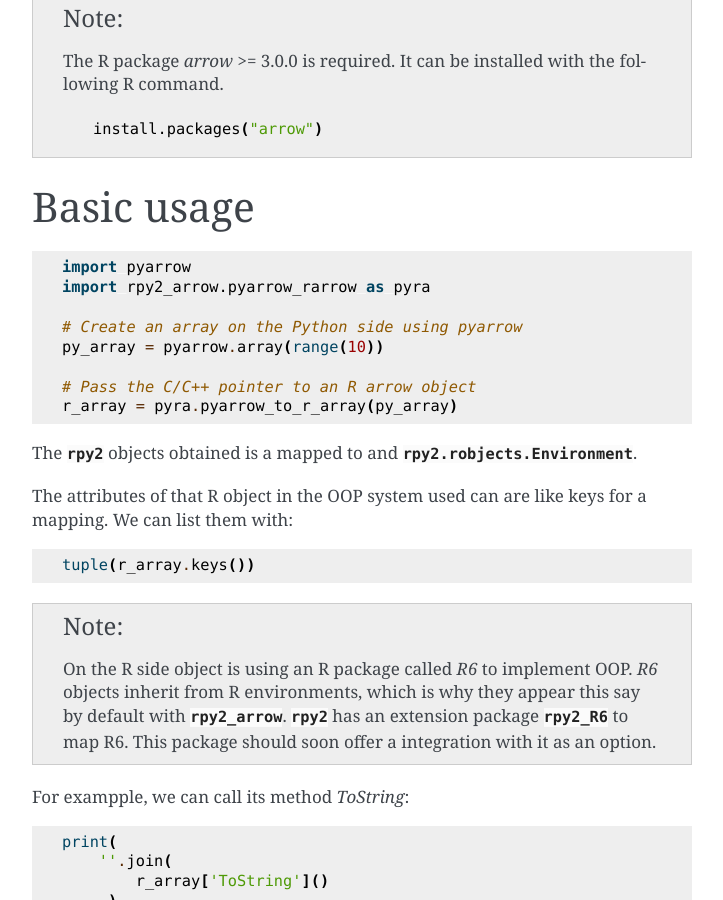
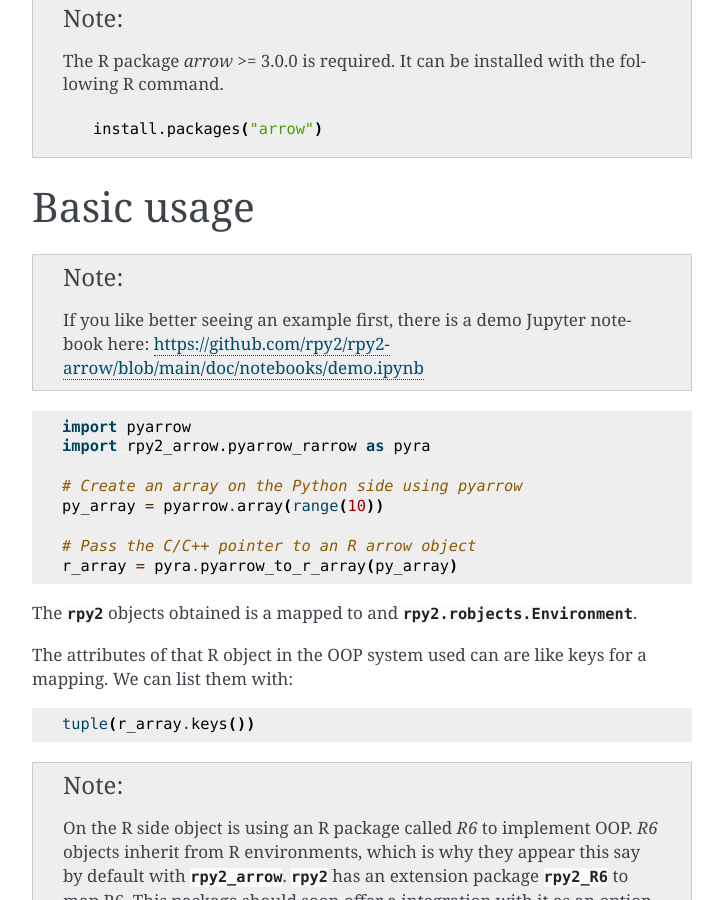
Before and after one commit to rpy2/rpy2-arrow, a Sphinx documentation site: the page built from doc/index.rst, in a window 1280 px wide and 900 px high, scrolled down 463 px. Shown: the whole window, without its empty margins (388-1111 px from the left). Built offline with Sphinx 7.4.7, drawn with Linux system fonts in a browser that asks for light colours.

Commit message:
Add link to notebook in the doc.

```diff
--- a/doc/index.rst
+++ b/doc/index.rst
@@ -38,6 +38,12 @@
 
 Basic usage
 ===========
+
+.. note::
+
+   If you like better seeing an example first, there is a demo Jupyter
+   notebook here: https://github.com/rpy2/rpy2-arrow/blob/main/doc/notebooks/demo.ipynb
+
 
 .. code-block:: python
 
```
